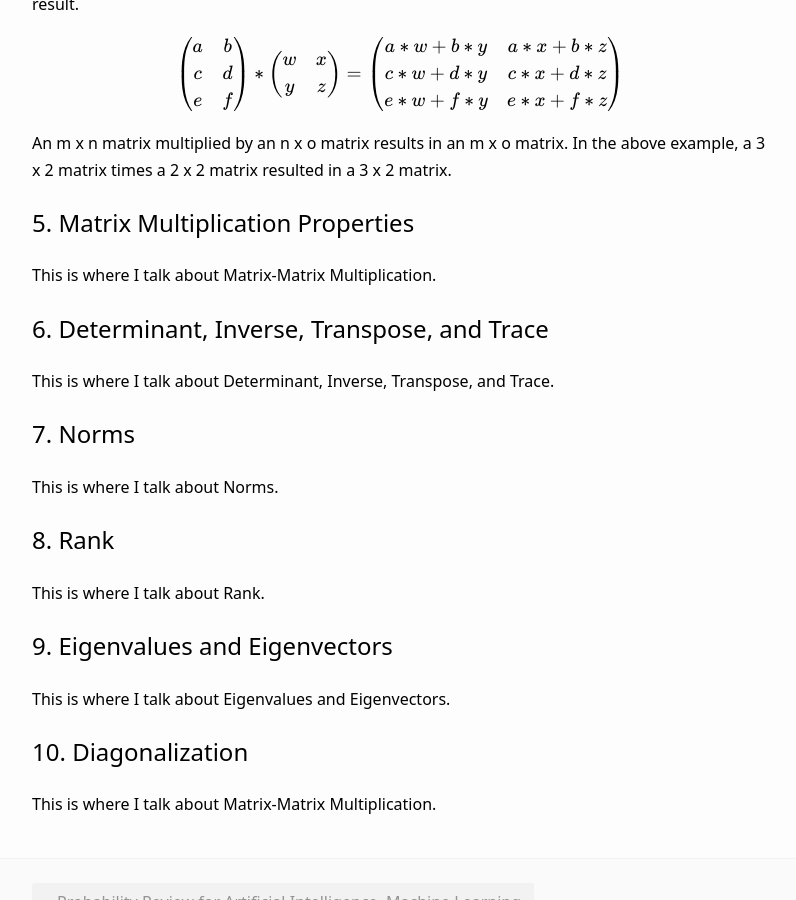
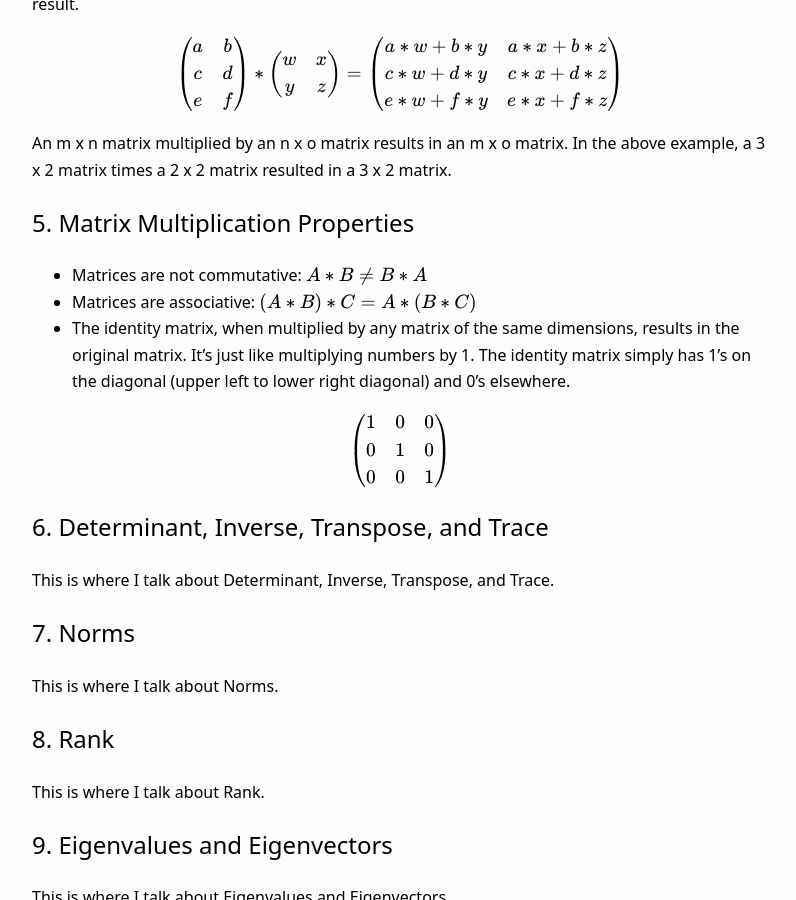
Before and after one commit to gurpreet-ai/gurpreet-ai.github.io, a Jekyll site: the page built from _posts/2018-12-31-Linear-Algebra-Review.md, in a window 1280 px wide and 900 px high, scrolled down 2020 px. Shown: the whole window, without its empty margins (240-1036 px from the left). Built offline with Jekyll 4.4.1, drawn with Linux system fonts in a browser that asks for light colours; formulas are drawn with MathJax 3.

Commit message:
Matrix Multiplication

```diff
--- a/_posts/2018-12-31-Linear-Algebra-Review.md
+++ b/_posts/2018-12-31-Linear-Algebra-Review.md
@@ -146,7 +146,17 @@ $$
 An **m x n** matrix multiplied by an **n x o** matrix results in an **m x o** matrix. In the above example, a **3 x 2** matrix times a **2 x 2** matrix resulted in a **3 x 2** matrix.
 
 ## 5. Matrix Multiplication Properties
-This is where I talk about Matrix-Matrix Multiplication.
+- Matrices are not commutative: $$A*B \ne B*A$$
+- Matrices are associative: $$(A*B)*C = A*(B*C)$$
+- The identity matrix, when multiplied by any matrix of the same dimensions, results in the original matrix. It's just like multiplying numbers by 1. The identity matrix simply has 1's on the diagonal (upper left to lower right diagonal) and 0's elsewhere.
+
+$$
+\left( \begin{array}{ccc}
+1 & 0 & 0 \\
+0 & 1 & 0 \\
+0 & 0 & 1 \\
+\end{array} \right)
+$$
 
 ## 6. Determinant, Inverse, Transpose, and Trace
 This is where I talk about Determinant, Inverse, Transpose, and Trace.
```
